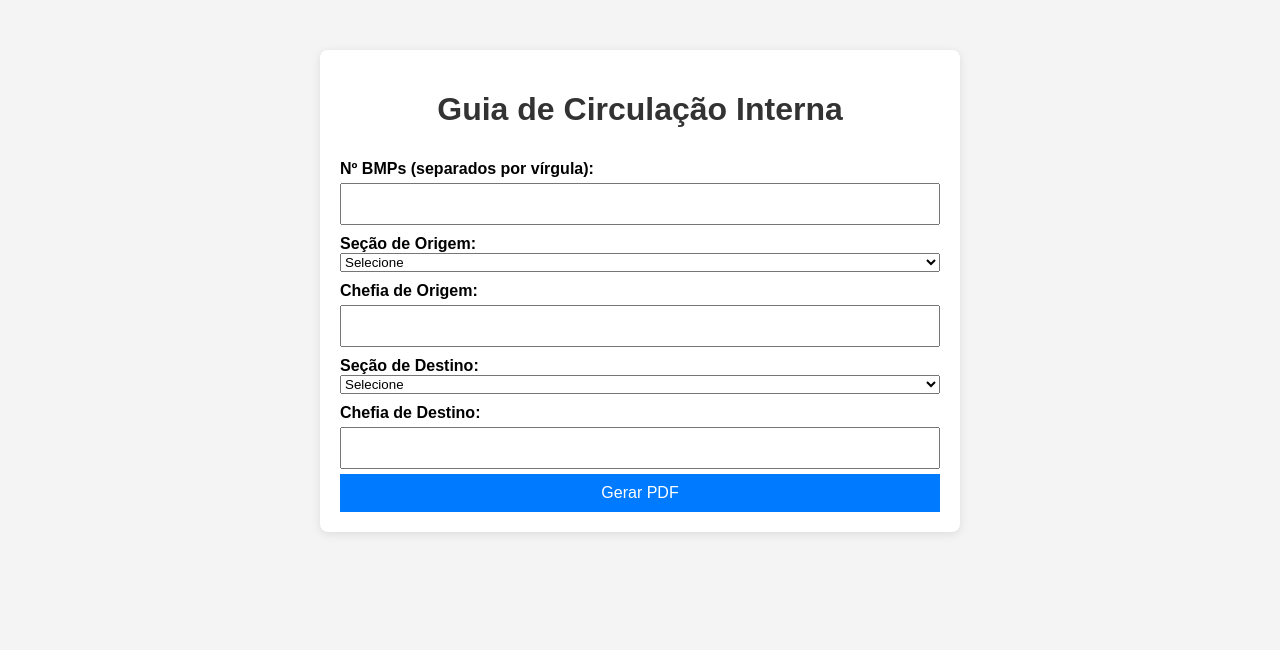
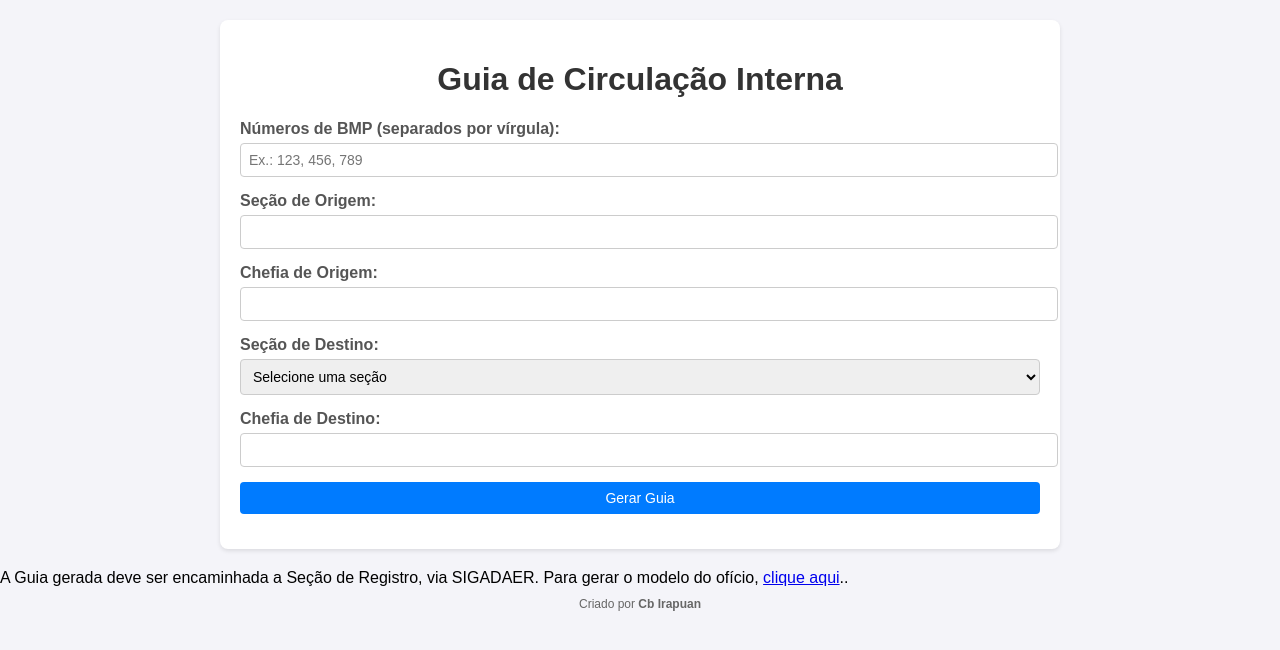
Before and after one commit to irapuanjr13/MOV-MAT-USO-DURADOURO, a Flask app: template templates/index.html in a window 1280 px wide. Shown: the top 650 px of the page. Run offline with Flask 3, Linux system fonts and the light colour scheme; the template is opened without the code that fills it, so the values that code supplies are empty; parts of the project's set-up code (start-up, migrations or seed data) failed here and were passed over.

Commit message:
Update index.html

```diff
--- a/templates/index.html
+++ b/templates/index.html
@@ -1,57 +1,182 @@
+
 <!DOCTYPE html>
-<html lang="pt-BR">
+<html lang="pt-br">
 <head>
     <meta charset="UTF-8">
     <meta name="viewport" content="width=device-width, initial-scale=1.0">
     <title>Guia de Circulação Interna</title>
-    <link rel="stylesheet" href="{{ url_for('static', filename='style.css') }}">
+    <style>
+        /* Estilos para a página */
+        body {
+            font-family: Arial, sans-serif;
+            background-color: #f4f4f9;
+            margin: 0;
+            padding: 0;
+        }
+        .container {
+            max-width: 800px;
+            margin: 20px auto;
+            background: #fff;
+            padding: 20px;
+            border-radius: 8px;
+            box-shadow: 0 2px 4px rgba(0, 0, 0, 0.1);
+        }
+        h1 {
+            text-align: center;
+            color: #333;
+        }
+        .form-group {
+            margin-bottom: 15px;
+        }
+        label {
+            display: block;
+            margin-bottom: 5px;
+            font-weight: bold;
+            color: #555;
+        }
+        select, input[type="text"], button {
+            width: 100%;
+            padding: 8px;
+            border: 1px solid #ccc;
+            border-radius: 4px;
+            font-size: 14px;
+        }
+        button {
+            background-color: #007bff;
+            color: #fff;
+            border: none;
+            cursor: pointer;
+        }
+        button:hover {
+            background-color: #0056b3;
+        }
+        .error {
+            color: red;
+            font-size: 14px;
+        }
+        .success {
+            color: green;
+            font-size: 14px;
+        }
+        footer {
+            text-align: center;
+            font-size: 12px;
+            color: #666;
+            padding: 10px 0;
+            background-color: #f4f4f9;
+        }
+    </style>
+    <!-- Adicionando jQuery -->
+    <script src="https://code.jquery.com/jquery-3.6.0.min.js"></script>
 </head>
 <body>
     <div class="container">
         <h1>Guia de Circulação Interna</h1>
+        <form method="POST" action="/" id="guia-form">
+            <div class="error">
                 {% if error %}
-            <p class="error">{{ error }}</p>
+                    {{ error }}
                 {% endif %}
-        <form method="POST" action="/">
-            <label for="bmp_numbers">Nº BMPs (separados por vírgula):</label>
-            <input type="text" id="bmp_numbers" name="bmp_numbers" required>
+            </div>
+            <div class="form-group">
+                <label for="bmp_number">Números de BMP (separados por vírgula):</label>
+                <input type="text" id="bmp_number" name="bmp_numbers" placeholder="Ex.: 123, 456, 789">
+            </div>
+            <div class="form-group">
                 <label for="secao_origem">Seção de Origem:</label>
-            <select id="secao_origem" name="secao_origem" required>
-                <option value="">Selecione</option>
-                {% for secao in secoes_origem %}
-                    <option value="{{ secao }}">{{ secao }}</option>
-                {% endfor %}
-            </select>
+                <input type="text" id="secao_origem" name="secao_origem" readonly>
+            </div>
+            <div class="form-group">
                 <label for="chefia_origem">Chefia de Origem:</label>
                 <input type="text" id="chefia_origem" name="chefia_origem" readonly>
+            </div>
+            <div class="form-group">
                 <label for="secao_destino">Seção de Destino:</label>
-            <select id="secao_destino" name="secao_destino" required>
-                <option value="">Selecione</option>
+                <select id="secao_destino" name="secao_destino">
+                    <option value="" disabled selected>Selecione uma seção</option>
                     {% for secao in secoes_destino %}
                         <option value="{{ secao }}">{{ secao }}</option>
                     {% endfor %}
                 </select>
+            </div>
+            <div class="form-group">
                 <label for="chefia_destino">Chefia de Destino:</label>
                 <input type="text" id="chefia_destino" name="chefia_destino" readonly>
-            <div id="quantidades"></div>
-            <button type="submit">Gerar PDF</button>
+            </div>
+            <div class="form-group">
+                <button type="submit">Gerar Guia</button>
+            </div>
         </form>
     </div>
+
+    <div class="observacao" id="observacao">
+        A Guia gerada deve ser encaminhada a Seção de Registro, via SIGADAER.
+        Para gerar o modelo do ofício, <a href="http://www.gapls.intraer/index.php/setores-novo/assessorias/comunicacao-social/category/178-modelos" target="_blank">clique aqui</a>..
+    </div>
+
+    <footer>
+        Criado por <strong>Cb Irapuan</strong>
+    </footer>
+
     <script>
-    document.getElementById("bmp_numbers").addEventListener("input", function () {
-        const bmpList = this.value.split(",").map(bmp => bmp.trim()).filter(bmp => bmp !== "");
-        const container = document.getElementById("quantidades");
-        container.innerHTML = "";
-        bmpList.forEach(bmp => {
-            const label = document.createElement("label");
-            label.textContent = `Quantidade a movimentar para BMP ${bmp}:`;
-            const input = document.createElement("input");
-            input.type = "number";
-            input.name = `quantidade_${bmp}`;
-            input.min = "0";
-            input.required = true;
-            container.appendChild(label);
-            container.appendChild(input);
+    $(document).ready(function() {
+        // Função para atualizar os campos de origem com base no(s) BMP(s)
+        $("#bmp_number").on("input", function() {
+            const bmpNumbers = $(this).val().split(",").map(bmp => bmp.trim());
+
+            if (bmpNumbers.length > 0) {
+                console.log("Enviando BMPs: ", bmpNumbers);  // Verifique no console se os BMPs estão sendo enviados corretamente
+
+                $.ajax({
+                    url: "/autocomplete",  // Lógica de preenchimento do campo de seção e chefia de origem
+                    type: "POST",
+                    contentType: "application/json",
+                    data: JSON.stringify({ "bmp_numbers": bmpNumbers }),  // Passa todos os BMPs, mesmo que seja um só
+                    success: function(response) {
+                        console.log("Resposta do servidor:", response);  // Verifique a resposta do servidor
+
+                        // Preencher os campos de seção e chefia de origem para todos os BMPs
+                        bmpNumbers.forEach(function(bmp) {
+                            if (response[bmp]) {
+                                if (response[bmp].secao_origem) {
+                                    $("#secao_origem").val(response[bmp].secao_origem);
+                                }
+                                if (response[bmp].chefia_origem) {
+                                    $("#chefia_origem").val(response[bmp].chefia_origem);
+                                }
+                            }
+                        });
+                    },
+                    error: function() {
+                        console.error("Erro ao buscar os dados dos BMPs!");
+                    }
+                });
+            }
+        });
+
+        // Evento para preencher a chefia de destino quando a seção de destino for selecionada
+        $("#secao_destino").on("change", function() {
+            const secaoDestino = $(this).val();
+            if (secaoDestino) {
+                $.ajax({
+                    url: "/get_chefia",
+                    type: "POST",
+                    contentType: "application/json",
+                    data: JSON.stringify({ "secao": secaoDestino, "tipo": "destino" }), // Envia a seção de destino ao backend
+                    success: function(response) {
+                        if (response.chefia) {
+                            $("#chefia_destino").val(response.chefia);  // Preencher o campo Chefia de Destino
+                        } else {
+                            $("#chefia_destino").val('');  // Limpar se não houver chefia encontrada
+                        }
+                    },
+                    error: function() {
+                        console.error("Erro ao buscar a chefia de destino!");
+                    }
+                });
+            } else {
+                $("#chefia_destino").val('');  // Limpar o campo Chefia de Destino se não houver seção selecionada
+            }
         });
     });
     </script>
```
Lines whose indentation alone changed are shown as unchanged.
